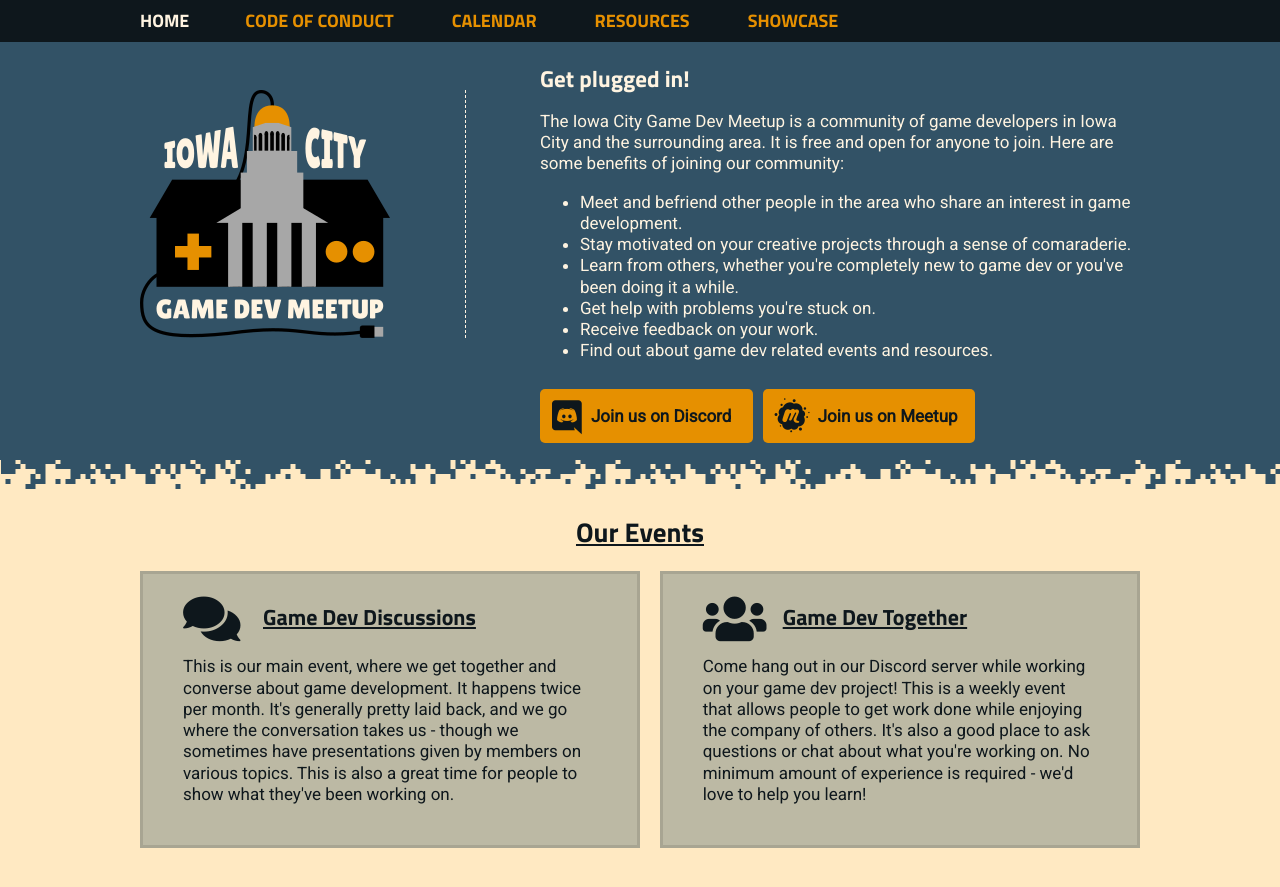
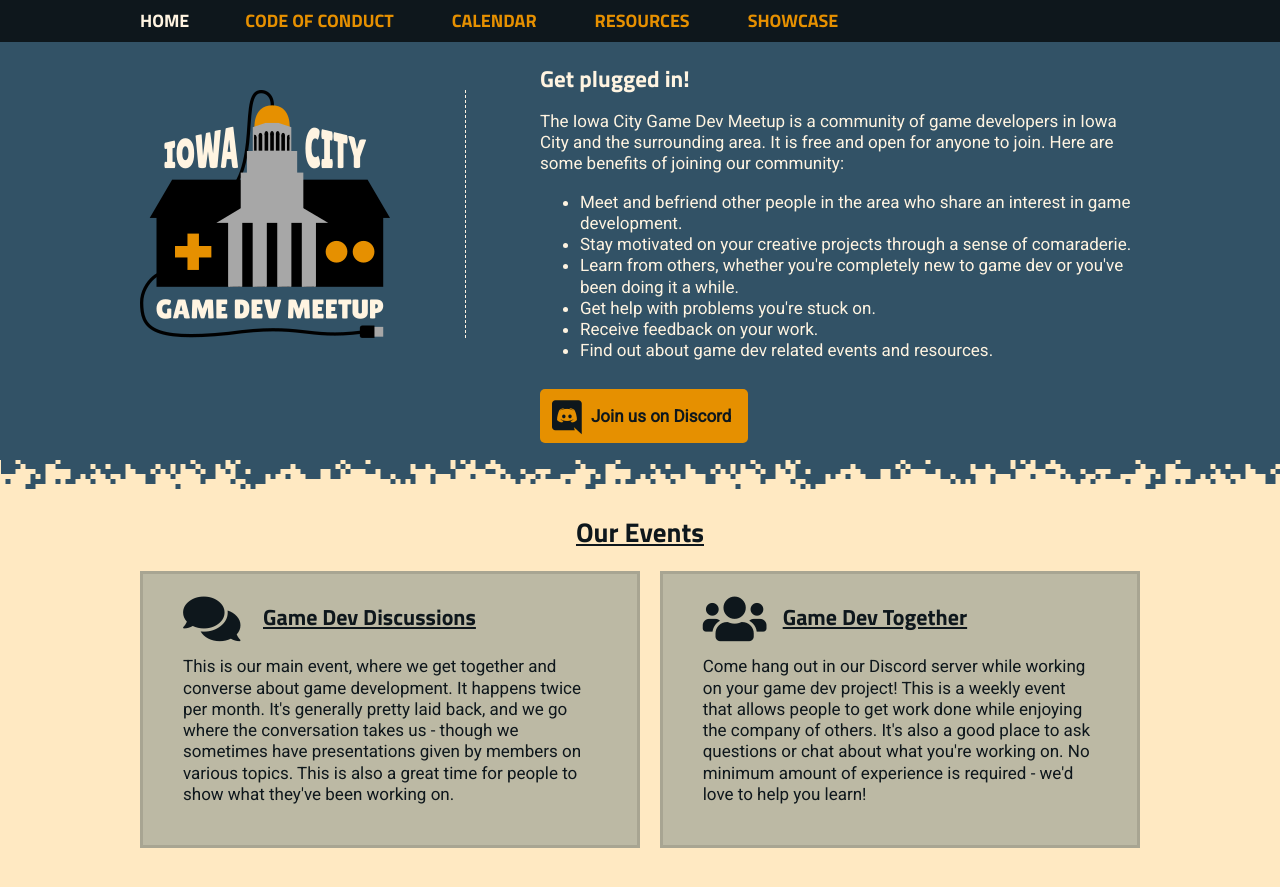
Before and after one commit to iowa-city-game-dev/iowa-city-game-dev.github.io, a Jekyll site: the page built from index.html, in a window 1280 px wide. Shown: the top 887 px of the page. Built offline with Jekyll 4.4.1, drawn with Linux system fonts in a browser that asks for light colours.

Commit message:
Remove Meetup.com link from main page
We no longer have a page on Meetup.com, so there's nothing at the link anymore.

```diff
--- a/index.html
+++ b/index.html
@@ -38,10 +38,6 @@ showLogo: true
           <i class="fab fa-2x fa-discord" aria-hidden="true"></i>
           <span class="text">Join us on Discord</span>
         </a>
-        <a href="https://www.meetup.com/Iowa-City-Game-Dev-Meetup/" target="_blank">
-          <i class="fab fa-2x fa-meetup" aria-hidden="true"></i>
-          <span class="text">Join us on Meetup</span>
-        </a>
       </div>
     </article>
   </div>
```
